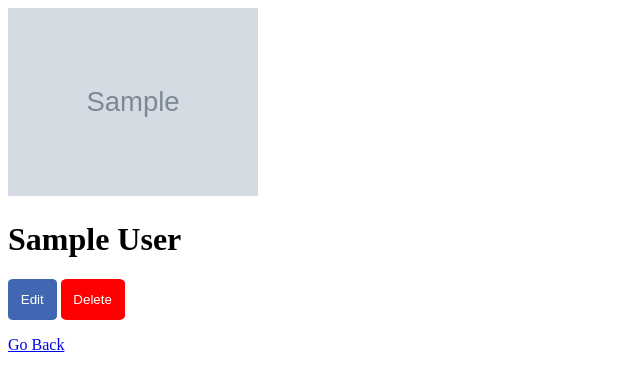
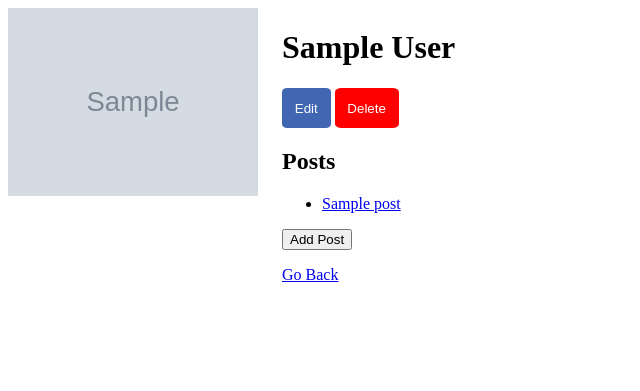
Before and after one commit to olivechip/flask_blogly, a Flask app: page /users/1 in a window 1280 px wide. Shown: the top 391 px of the page, without its empty margins (0-640 px from the left). Run offline with Flask 3, Linux system fonts and the light colour scheme; tables that the repository leaves empty hold one stand-in row (values such as "Sample post"); grey boxes marked "Sample" are stand-in pictures.

Commit message:
added new post routes, posts on user_details

```diff
--- a/app.py
+++ b/app.py
@@ -2,7 +2,7 @@
 
 from flask import Flask, request, render_template, redirect, flash
 from flask_debugtoolbar import DebugToolbarExtension
-from models import db, connect_db, User
+from models import db, connect_db, User, Post
 
 app = Flask(__name__)
 
@@ -10,7 +10,7 @@ app.config['SECRET_KEY'] = "my_secret_key"
 app.config['DEBUG_TB_INTERCEPT_REDIRECTS'] = False
 app.config['SQLALCHEMY_DATABASE_URI'] = 'postgresql:///blogly'
 app.config['SQLALCHEMY_TRACK_MODIFICATIONS'] = False
-app.config['SQLALCHEMY_ECHO'] = False
+app.config['SQLALCHEMY_ECHO'] = True
 
 toolbar = DebugToolbarExtension(app)
 
@@ -52,7 +52,8 @@ def added_user():
 def show_user_details(user_id):
     """shows the user details page"""
     user = User.query.get_or_404(user_id)
-    return render_template('user_details.html', user=user)
+    posts = Post.query.filter(Post.op == user_id).all()
+    return render_template('user_details.html', user=user, posts=posts)
 
 @app.route('/users/<int:user_id>/edit')
 def edit_user(user_id):
@@ -92,3 +93,22 @@ def delete_user(user_id):
 
     flash(f"{user.get_full_name()} has been deleted!")
     return redirect('/users')
+
+@app.route('/users/<int:user_id>/posts/new')
+def add_post(user_id):
+    """shows form to add new post for user"""
+    user = User.query.get_or_404(user_id)
+    return render_template('add_post.html', user=user)
+
+@app.route('/users/<int:user_id>/posts/new', methods=['POST'])
+def added_post(user_id):
+    """sends post data to add post to user and database"""
+    title = request.form['post_title']
+    content = request.form['post_content']
+
+    new_post = Post(title=title, content=content, created_at= db.func.now(), op=user_id)
+
+    db.session.add(new_post)
+    db.session.commit()
+
+    return redirect(f'/users/{user_id}')
--- a/models.py
+++ b/models.py
@@ -16,6 +16,10 @@ class User(db.Model):
     last_name = db.Column(db.String, nullable = False)
     image_url = db.Column(db.String, default = "https://static.vecteezy.com/system/resources/thumbnails/009/734/564/small/default-avatar-profile-icon-of-social-media-user-vector.jpg")
 
+    @property
+    def full_name(self):
+        return f"{self.first_name} {self.last_name}"
+
     @classmethod
     def order_by_last_first(cls):
         return cls.query.order_by(User.last_name, User.first_name).all()
@@ -31,8 +35,8 @@ class Post(db.Model):
     __tablename__ = 'posts'
 
     id = db.Column(db.Integer, primary_key = True, autoincrement = True)
-    title = db.Column(db.Text(300), nullable = False)
-    content = db.Column(db.Text(40000), nullable = False)
+    title = db.Column(db.Text, nullable = False)
+    content = db.Column(db.Text, nullable = False)
     created_at = db.Column(db.DateTime, nullable = False)
     op = db.Column(db.Integer, db.ForeignKey('users.id'))
 
--- a/static/app.css
+++ b/static/app.css
@@ -1,3 +1,19 @@
+.container {
+    display: flex;
+}
+
+.image-container {
+    flex-shrink: 0;
+}
+
+img {
+    margin-right: 1.5rem;
+}
+
+.content-container {
+    flex-grow: 1;
+}
+
 .add {
     color: white;
     background-color: green;
--- a/templates/user_details.html
+++ b/templates/user_details.html
@@ -1,9 +1,13 @@
 {% extends 'base.html' %}
 
 {% block title %}Blogly - User Details{% endblock %}
+
 {% block content %}
-
-<img src="{{user.image_url}}" alt="user_profile_pic" >
+<div class="container">
+    <div class="img-container">
+        <img src="{{user.image_url}}" alt="user_profile_pic">
+    </div>
+    <div class="content-container">
         <h1>{{ user.get_full_name() }}</h1>
 
         <form action="/users/{{user.id}}/edit">
@@ -11,8 +15,21 @@
             <button class ="delete" formaction="/users/{{user.id}}/delete" formmethod="POST">Delete</button>
         </form>
 
+        <h2>Posts</h2>
+
+        <ul>
+            {% for p in posts %}
+            <li><a href="/posts/{{p.id}}">{{p.title}}</a></li>
+            {% endfor %}
+        </ul>
+
+        <form action="/users/{{user.id}}/posts/new">
+            <button>Add Post</button>
+        </form>
+
         <p>
             <a href="/users">Go Back</a>
         </p>
-
+    </div>
+</div>
 {% endblock %}
--- a/templates/users.html
+++ b/templates/users.html
@@ -6,7 +6,7 @@
 <h1>Users</h1>
 
 {% for msg in get_flashed_messages() %}
-<p>{{msg}}</p>
+<p>{{ msg }}</p>
 {% endfor %}
 
 {% if not users %}
```
Also changed, not shown: templates/add_post.html (added, +22 -0 lines). Lines whose indentation alone changed are shown as unchanged.
